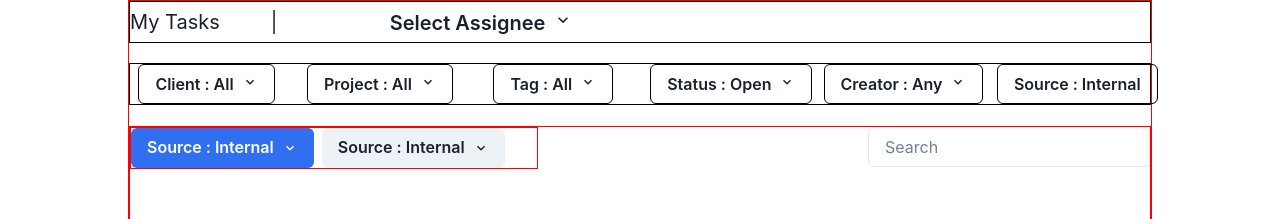
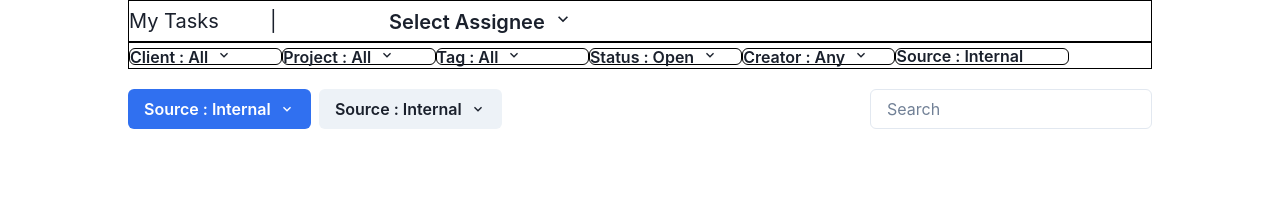
Before and after one commit to Nnishks/Tmetric-clone, a React (Create React App) app: page / in a window 1280 px wide. Shown: the top 219 px of the page. Built offline with nearby package versions, Linux system fonts and the light colour scheme.

Commit message:
day-2 again

```diff
--- a/src/Pages/TaskPage/Task.module.css
+++ b/src/Pages/TaskPage/Task.module.css
@@ -2,7 +2,7 @@
 .taskCont{
     width: 80%;
     margin: auto;
-    border: 1px solid red;
+    /* border: 1px solid red; */
 
 }
 .emptyTask{
@@ -38,11 +38,11 @@ align-items: center;
 .taskFilterNav{
 border: 1px solid black;
 display: flex;
-gap: 2%;
-margin-top: 2%;
+/* gap: 5px; */
+/* margin-top: 2%; */
 }
 .taskMainCont{
-    border: 1px solid red;
+    /* border: 1px solid red; */
     margin-top: 2%;
     height: 1000px;
 }
--- a/src/Pages/TaskPage/TaskFilterNav.tsx
+++ b/src/Pages/TaskPage/TaskFilterNav.tsx
@@ -8,16 +8,13 @@ import styles from "./Task.module.css"
 function TaskFilterNav() {
     return (
         <div className={styles.taskFilterNav} >
-          <Box w={'15%'} >
-          <Menu>
-  <Button as={MenuButton} border='1px solid black'
-  rightIcon={<ChevronDownIcon/>}
-//   textOverflow="ellipsis"
-//  maxWidth={"90%"} display="inline-block" whiteSpace={"nowrap"} overflow="hidden"
-  // fontSize={{base:"100%",sm:"100%",md:"100%",lg:"100%",xl:"100%"}}
-   bg='none' _hover={{bg:"none"}}>
-Client : All
-  </Button>
+          <Box w={'15%'}  >
+          <Menu >
+              <Button  as={MenuButton}  border='1px solid black'
+              rightIcon={<ChevronDownIcon/>}
+              w='100%' h={'70%'} bg='none' _hover={{bg:"none"}} textAlign={'left'} p='0px'  fontSize={{base:"30%",sm:"60%",md:"70%",lg:"100%",xl:"100%"}}  >
+               Client : All
+              </Button>
   <MenuList>
     <MenuItem> Unassigned</MenuItem>
     <MenuItem> All</MenuItem>
@@ -27,7 +24,7 @@ Client : All
           </Box>
 
           <Box w={'15%'} ><Menu>
-  <Button as={MenuButton} border='1px solid black'   rightIcon={<ChevronDownIcon/>}  fontSize={{base:"100%",sm:"100%",md:"100%",lg:"100%",xl:"100%"}} bg='none' _hover={{bg:"none"}}>
+  <Button  as={MenuButton} border='1px solid black'   rightIcon={<ChevronDownIcon/>}  w='100%' h={'70%'} bg='none' _hover={{bg:"none"}} textAlign={'left'} p='0px'  fontSize={{base:"30%",sm:"60%",md:"70%",lg:"100%",xl:"100%"}} >
   Project : All
   </Button>
   <MenuList>
@@ -40,7 +37,7 @@ Client : All
 </Box>
 
           <Box w={'15%'} ><Menu>
-  <Button as={MenuButton} border='1px solid black'  rightIcon={<ChevronDownIcon/>}  fontSize={{base:"100%",sm:"100%",md:"100%",lg:"100%",xl:"100%"}} bg='none' _hover={{bg:"none"}}>
+  <Button  as={MenuButton} border='1px solid black'  rightIcon={<ChevronDownIcon/>}  w='100%' h={'70%'} bg='none' _hover={{bg:"none"}} textAlign={'left'} p='0px'  fontSize={{base:"30%",sm:"60%",md:"70%",lg:"100%",xl:"100%"}} >
   Tag : All
   </Button>
   <MenuList>
@@ -54,7 +51,7 @@ Client : All
 
 
           <Box w={'15%'} ><Menu>
-  <Button as={MenuButton} border='1px solid black'  rightIcon={<ChevronDownIcon/>}  fontSize={{base:"100%",sm:"100%",md:"100%",lg:"100%",xl:"100%"}} bg='none' _hover={{bg:"none"}}>
+  <Button  as={MenuButton} border='1px solid black'  rightIcon={<ChevronDownIcon/>}  w='100%' h={'70%'} bg='none' _hover={{bg:"none"}} textAlign={'left'} p='0px'  fontSize={{base:"30%",sm:"60%",md:"70%",lg:"100%",xl:"100%"}} >
   Status : Open
   </Button>
   <MenuList>
@@ -67,7 +64,9 @@ Client : All
 
 
           <Box w={'15%'} ><Menu>
-  <Button as={MenuButton} border='1px solid black'  rightIcon={<ChevronDownIcon/>}  fontSize={{base:"100%",sm:"100%",md:"100%",lg:"100%",xl:"100%"}} bg='none' _hover={{bg:"none"}}>
+  <Button  as={MenuButton}
+
+  rightIcon={<ChevronDownIcon/>} border='1px solid black'  w='100%' h={'70%'} bg='none' _hover={{bg:"none"}} textAlign={'left'} p='0px'  fontSize={{base:"30%",sm:"60%",md:"70%",lg:"100%",xl:"100%"}} >
   Creator : Any
   </Button>
   <MenuList>
@@ -81,8 +80,8 @@ Client : All
 
 
 
-          <Box w={'15%'} ><Menu>
-  <Button as={MenuButton} border='1px solid black'  fontSize={{base:"100%",sm:"100%",md:"100%",lg:"100%",xl:"100%"}} bg='none' _hover={{bg:"none"}}>
+          <Box w={'17%'} ><Menu>
+  <Button w='100%' h={'70%'} bg='none' _hover={{bg:"none"}}   as={MenuButton} border='1px solid black' textAlign={'left'} p='0px'  fontSize={{base:"30%",sm:"60%",md:"70%",lg:"100%",xl:"100%"}}  >
  <Text> Source : Internal</Text>
   </Button>
   <MenuList>
@@ -104,3 +103,11 @@ Client : All
 }
 
 export default TaskFilterNav;
+
+
+
+
+
+//   textOverflow="ellipsis"
+//  maxWidth={"90%"} display="inline-block" whiteSpace={"nowrap"} overflow="hidden"
+  // fontSize={{base:"100%",sm:"100%",md:"100%",lg:"100%",xl:"100%"}}
--- a/src/Pages/TaskPage/TaskMain.tsx
+++ b/src/Pages/TaskPage/TaskMain.tsx
@@ -11,7 +11,9 @@ function TaskMain() {
     return (
         <div className={styles.taskMainCont} >
         <Flex justifyContent={"space-between"} >
-          <Flex w={'40%'} border={'1px solid red'} gap="2%"  >
+          <Flex w={'40%'}
+          //  border={'1px solid red'}
+            gap="2%"  >
         <Menu>
   <MenuButton bg={'#3070f0'} color='white' as={Button} rightIcon={<ChevronDownIcon/>}>
   Source : Internal
```
